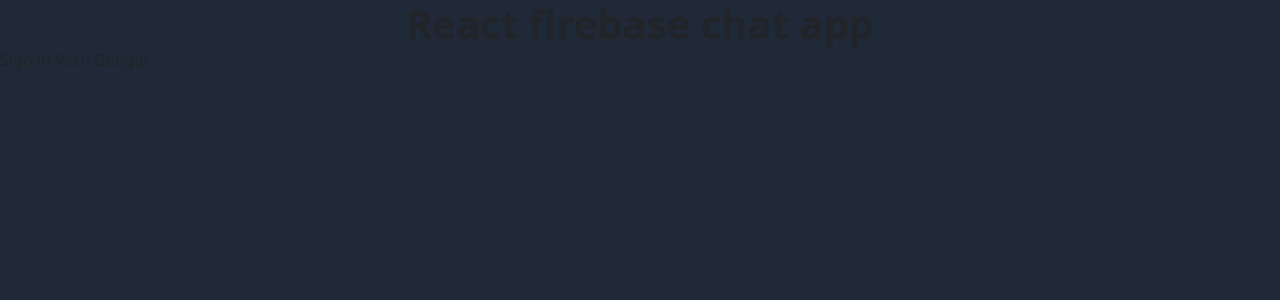
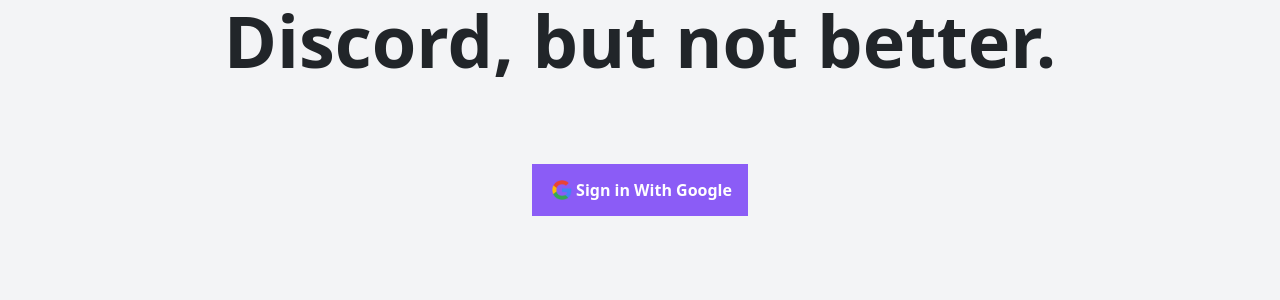
Before and after one commit to jaymalave/ReactFirebaseChatApp, a React (Create React App) app: page / in a window 1280 px wide. Shown: the top 300 px of the page. Built offline with nearby package versions, Linux system fonts and the light colour scheme; no server answers.

Commit message:
basic styles done

```diff
--- a/public/index.html
+++ b/public/index.html
@@ -33,7 +33,7 @@
     />
     <title>React App</title>
   </head>
-  <body class="bg-gray-800">
+  <body class="bg-gray-100 overflow-x-hidden">
     <noscript>You need to enable JavaScript to run this app.</noscript>
     <div id="root"></div>
     <!--
--- a/src/App.js
+++ b/src/App.js
@@ -2,7 +2,7 @@
 import "./App.css";
 import firebase from "firebase/compat/app";
 import "firebase/compat/firestore";
-import {onAuthStateChanged} from "firebase/compat/auth";
+import { onAuthStateChanged } from "firebase/compat/auth";
 import env from "react-dotenv";
 import SignIn from "./components/SignIn/SignIn";
 import { useAuthState } from "react-firebase-hooks/auth";
@@ -28,7 +28,9 @@
 
   return (
     <div className="App">
-      <h1 className="text-center fw-bold fs-1">React firebase chat app</h1>
+      <h1 className="d-flex justify-center fw-bold text-7xl align-items-center m-1 text-center">
+        Discord, but not better.
+      </h1>
       {user ? (
         <>
           <ChatRoom />
--- a/src/components/ChatMessage/ChatMessage.js
+++ b/src/components/ChatMessage/ChatMessage.js
@@ -4,19 +4,22 @@
 const ChatMessage = (props) => {
   const auth = firebase.auth();
   //destructuring
-  const { text, uid, photourl, username} = props.message;
+  const { text, uid, photourl, username } = props.message;
   const isSentOrGot = uid === auth.currentUser.uid ? "sent" : "recieved";
 
   return (
-    <>
-      <div className="flex flex-col">
-        <div className="flex flex-row">
-        <img src={photourl} className="rounded-full w-10 h-10"/>
-        <h1>{username}</h1>
+    <div className="m-2">
+      <div className="p-6 max-w-sm mx-auto bg-white rounded-xl shadow-md flex items-center space-x-4">
+        {/* <div className="flex-shrink-0">
+          <img className="h-12 w-12 rounded-full" src={photourl} alt="Profile Picture" />
+        </div> */}
+        <div>
+          <div className="text-xl font-medium text-black">{username}</div>
+          <hr className="w-80"/>
+          <p className="text-gray-500">{text}</p>
         </div>
-        <p>{text}</p>
       </div>
-    </>
+    </div>
   );
 };
 export default ChatMessage;
--- a/src/components/ChatRoom/ChatRoom.js
+++ b/src/components/ChatRoom/ChatRoom.js
@@ -16,7 +16,9 @@
     <>
       {messages &&
         messages.map((message) => (
-          <ChatMessage key={message.id} message={message} />
+          <div>
+            <ChatMessage key={message.id} message={message} />
+          </div>
         ))}
         <SendMessage/>
         <SignOut/>
--- a/src/components/SendMessage/SendMessage.js
+++ b/src/components/SendMessage/SendMessage.js
@@ -25,19 +25,24 @@
     setFormValue("");
   };
   return (
-    <>
+    <div className="flex justify-center">
       <form onSubmit={sendMessage}>
         <input
           value={formValue}
           onChange={(e) => setFormValue(e.target.value)}
           placeholder="Type your message"
+          className="w-70 h-10 px-1 m-2 rounded-half hover:border-none"
         />
 
-        <button type="submit" disabled={!formValue}>
-          Send
+        <button
+          type="submit"
+          disabled={!formValue}
+          className="bg-blue-500 hover:bg-blue-700 text-white font-bold py-1 px-2 rounded-half"
+        >
+          Shoot!
         </button>
       </form>
-    </>
+    </div>
   );
 };
 
--- a/src/components/SignIn/SignIn.js
+++ b/src/components/SignIn/SignIn.js
@@ -3,20 +3,26 @@
 import firebase from "firebase/compat/app";
 
 const SignIn = () => {
+  const auth = firebase.auth();
 
- const auth = firebase.auth();
+  const signInWithGoogle = () => {
+    const provider = new firebase.auth.GoogleAuthProvider();
+    auth.signInWithPopup(provider);
+  };
 
-
- const signInWithGoogle = () => {
-      const provider = new firebase.auth.GoogleAuthProvider();
-      auth.signInWithPopup(provider);
-  }
-
-    return (
-        <div className="">
-        <button onClick={signInWithGoogle}>Sign in With Google</button>
+  return (
+    <div className="flex justify-center my-10">
+      <button
+        onClick={signInWithGoogle}
+        className="bg-purple-500 hover:bg-purple-700 text-white font-bold py-1 px-2 my-5"
+      >
+        <div className="flex justify-between items-center m-2">
+          <img src="/google.png" className="w-5 h-5 m-1"/>
+          Sign in With Google
         </div>
-    )
-}
+      </button>
+    </div>
+  );
+};
 
 export default SignIn;
--- a/src/components/SignOut/SignOut.js
+++ b/src/components/SignOut/SignOut.js
@@ -1,12 +1,20 @@
 import React from "react";
 import firebase from "firebase/compat/app";
-
 
 const SignOut = () => {
   const auth = firebase.auth();
 
   return (
-    auth.currentUser && <button onClick={() => auth.signOut()}>Sign Out</button>
+    auth.currentUser && (
+      <div className="flex justify-center">
+        <button
+          onClick={() => auth.signOut()}
+          className="bg-red-500 hover:bg-red-700 text-white font-bold py-1 px-2 my-5"
+        >
+          Sign Out
+        </button>
+      </div>
+    )
   );
 };
 
```
Also changed, not shown: public/google.png (added).
